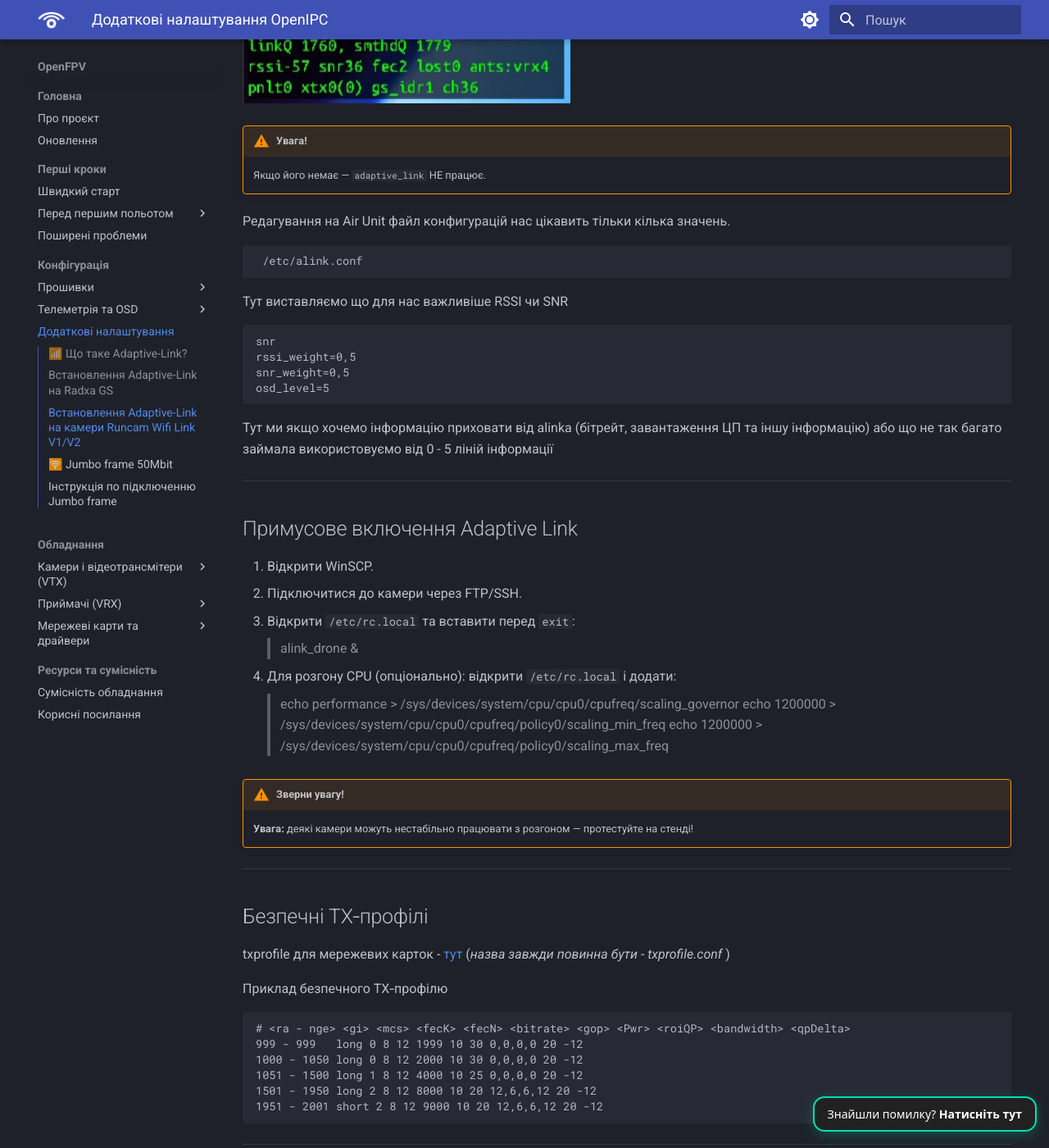
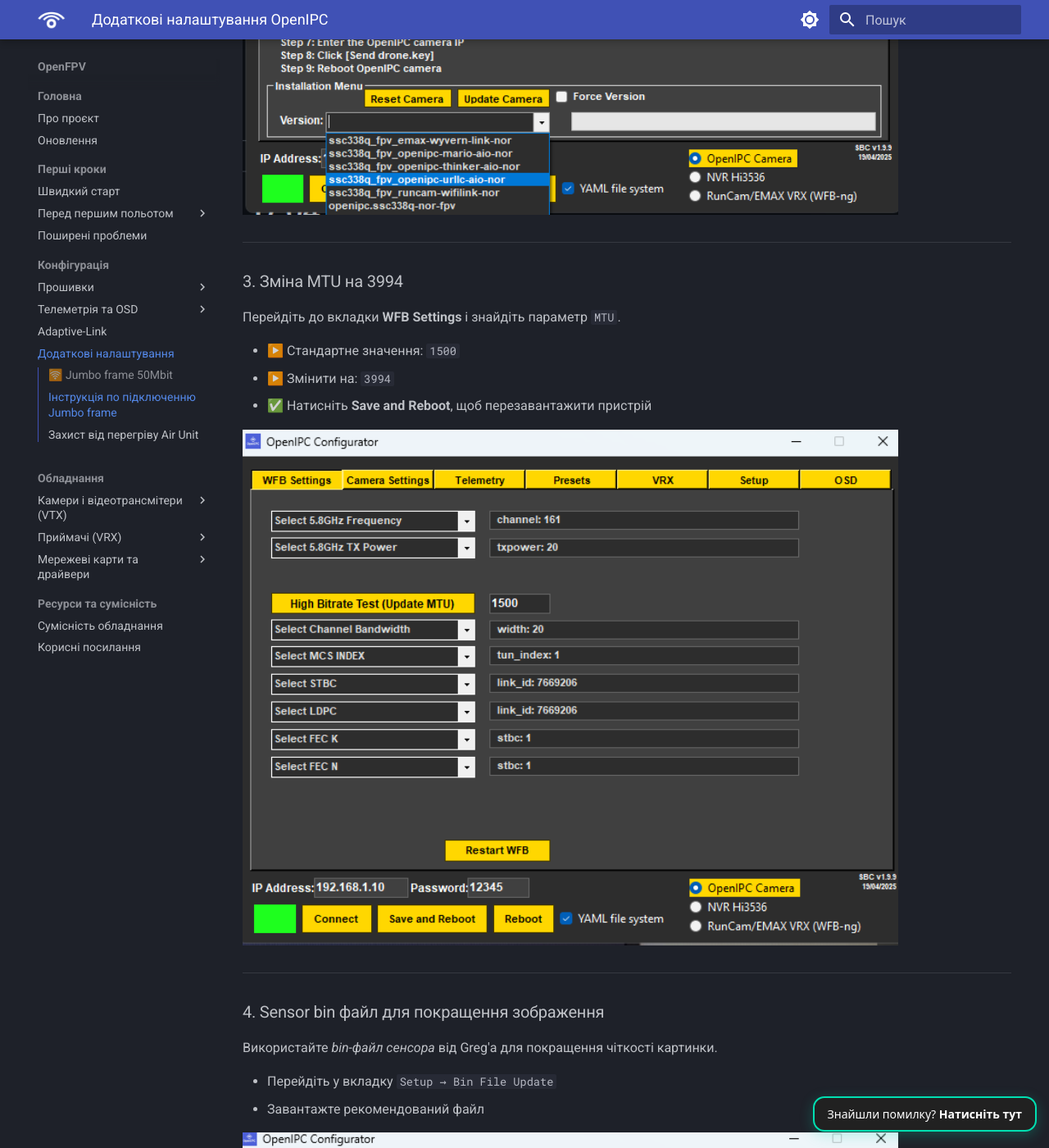
Before and after one commit to Maxwell456/openipc-docs-ukr, an MkDocs documentation site: the page built from docs/advanced.md, in a window 1280 px wide and 1400 px high, scrolled down 1553 px. Shown: the whole window at 82% size. Built offline with MkDocs 1.6.1 and Material for MkDocs 9.7.7, drawn with Linux system fonts in a browser that asks for light colours; some of the changed text lies outside the part shown.

Commit message:
09/05/25
add adaptive link
add bonnet
move scripts

````diff
--- a/docs/advanced.md
+++ b/docs/advanced.md
@@ -1,130 +1,6 @@
 ---
 title: Додаткові налаштування OpenIPC
 description: Детальна інструкція з налаштування Adaptive-Link, Jumbo frame.
----
-
-
-##  📶 Що таке Adaptive-Link?
-
-**Adaptive-Link** — це система, яка **автоматично перемикає якість відео та зв’язку** між дроном і наземною станцією залежно від сили сигналу.
-
-> Коли ви близько — відео чітке й плавне.
-> Коли далеко — якість зменшується, але зв’язок залишається стабільним.
-
-!!! note "Інфо"
-    Тобто, як раніше вручну виставляти потужність більше не потрібно!
-
----
-
-<h2>Як це працює?</h2>
-
-**Adaptive-Link** автоматично контролює:
-
-- Bitrate
-- Потужність передавача
-- Параметри MCS, SNR, RSSI
-- FEC та QoS залежно від відстані та умов
-
----
-
-##  Встановлення Adaptive-Link на Radxa GS
-
-1. Образ v1.9.9 або новіший → відключити живлення Wi-Fi карток.
-2. Перезавантажити Radxa і зайти як `radxa/radxa` або `root/root`.
-3. Виконати `nmtui` — підключитися до домашнього Wi-Fi.
-4. SSH → виконати:
-```
-sudo curl -L -o alink_install.sh https://raw.githubusercontent.com/OpenIPC/adaptive-link/refs/heads/main/alink_install.sh
-sudo chmod +x alink_install.sh
-sudo ./alink_install.sh gs remove
-sudo ./alink_install.sh gs install
-```
-Чекати завершення оновлення. Перезавнтажити VRX.
-
----
-
-##  Встановлення Adaptive-Link на камери Runcam Wifi Link V1/V2
-
-1. Завантажити **[Мультиконфігуратор](https://github.com/OpenIPC/openipc-configurator)**
-2. Розпакувати в папку та запустити.
-3. Підключитися до камери `192.168.1.10` (пароль `12345`).
-4. Натиснути **Connect** (синій — камера пінгується), після конекта визначається тип камери, сенсор та Wi-Fi карта.
-5. Перейти в **Firmware → Runcam → Wifilink → fpv** і натиснути **Update**.
-6. Після оновлення:<br>
-Відкрити Telemetry → увімкнути UART0, додати Mavlink<br>
-Увімкнути Alink Drone → Enable<br>
-
-Після конекту між камерой та радхою ви маєте побачити ось таке віконце <br>
-<img src="/images/alink_window.png" alt="" width="400px"/><br>
-!!! warning "Увага!"
-    Якщо його немає — `adaptive_link` НЕ працює.
-
-Редагування на Air Unit файл конфигурацій нас цікавить тільки кілька значень.
-```
- /etc/alink.conf
-```
-Тут виставляємо що для нас важливіше RSSI чи SNR
-```
-snr
-rssi_weight=0,5
-snr_weight=0,5
-osd_level=5
-```
-Тут ми якщо хочемо інформацію приховати від alinka (бітрейт, завантаження ЦП та іншу інформацію) або що не так багато займала використовуємо від 0 - 5 ліній інформації
-
----
-
-<h2>Примусове включення Adaptive Link</h2>
-
-1. Відкрити WinSCP.
-2. Підключитися до камери через FTP/SSH.
-3. Відкрити `/etc/rc.local` та вставити перед `exit`:
-  >
-  alink_drone &
-
-4. Для розгону CPU (опціонально): відкрити `/etc/rc.local` і додати:
-   >
-   echo performance > /sys/devices/system/cpu/cpu0/cpufreq/scaling_governor
-   echo 1200000 > /sys/devices/system/cpu/cpu0/cpufreq/policy0/scaling_min_freq
-   echo 1200000 > /sys/devices/system/cpu/cpu0/cpufreq/policy0/scaling_max_freq
-
-!!! warning " Зверни увагу!"
-    **Увага:** деякі камери можуть нестабільно працювати з розгоном — протестуйте на стенді!
-
-
-
----
-
-
-<h2>Безпечні TX‑профілі </h2>
-txprofile для мережевих карток - [тут](https://github.com/OpenIPC/adaptive-link/tree/main/txprofiles) (*назва завжди повинна бути - txprofile.conf* )
-
-Приклад безпечного TX‑профілю
-
-```text
-# <ra - nge> <gi> <mcs> <fecK> <fecN> <bitrate> <gop> <Pwr> <roiQP> <bandwidth> <qpDelta>
-999 - 999   long 0 8 12 1999 10 30 0,0,0,0 20 -12
-1000 - 1050 long 0 8 12 2000 10 30 0,0,0,0 20 -12
-1051 - 1500 long 1 8 12 4000 10 25 0,0,0,0 20 -12
-1501 - 1950 long 2 8 12 8000 10 20 12,6,6,12 20 -12
-1951 - 2001 short 2 8 12 9000 10 20 12,6,6,12 20 -12
-```
----
-
-<h2>Параметри TX-файлу</h2>
-
-- **range** — діапазон для адаптивної передачі.
-- **gi** — захисний інтервал.
-- **mcs** — схема модуляції та кодування.
-- **fecK** — кількість інформаційних символів у FEC.
-- **fecN** — загальна кількість символів у FEC.
-- **bitrate** — швидкість передачі даних (біт/с).
-- **gop** — інтервал між ключовими кадрами.
-- **Pwr** — рівень потужності передавача.
-- **roiQP** — квантовування для зони інтересу.
-- **bandwidth** — пропускна здатність каналу.
-- **qpDelta** — коригувальна різниця для QP.
-
 ---
 
 ## 🛜 Jumbo frame 50Mbit
@@ -193,3 +69,18 @@
 
 !!! info "💡 Примітка"
     Значення MTU `3994` забезпечує більший розмір пакетів, що знижує затримки та покращує якість відеопотоку при передачі по Ethernet.
+
+---
+
+## Захист від перегріву Air Unit
+
+1. Відкрити на Air Unit /usr/bin/ та завантажити скрипт
+
+
+!!! info "💡 Примітка"
+    Цей скрипт автоматично перевіряє температуру VTX і Wi-Fi адаптера, та виконує перезапуск пристрою у разі перегріву.
+
+---
+temperatura_check.sh - [завантажити](/build-scripts/temperatura_check.sh)
+
+2.**Далі відкриваємо ```/etc/rc.local/``` та пишемо** ``` temperatura_check &```
--- /dev/null
+++ b/docs/overrides/partials/meta-tags.html
@@ -0,0 +1,4 @@
+<!-- docs/meta-tags.html -->
+{% set page_slug = page.url.strip('/').replace('/', '-') %}
+<meta property="og:image" content="{{ '/images/social/' ~ page_slug ~ '.png' | url }}" />
+<meta name="twitter:card" content="summary_large_image" />
--- a/mkdocs.yml
+++ b/mkdocs.yml
@@ -36,6 +36,7 @@
   language: uk
   logo: images/logo.png
   favicon: images/logo1.png
+  custom_dir: docs/overrides
 
   features:
     - navigation.instant
@@ -63,6 +64,7 @@
 
 plugins:
   - meta-descriptions
+  - social
   - search:
       lang:
         - uk
@@ -92,6 +94,7 @@
           - 40 MHz режим: telemetry/40mhz.md
           - OSD: telemetry/osd.md
           - Перенесення OSD до GS: telemetry/osd-to-gs.md
+      - Adaptive-Link: adaptive-link.md
       - Додаткові налаштування: advanced.md
 
   - Обладнання:
@@ -114,8 +117,7 @@
 
       - Приймачі (VRX):
           - Runcam WifiLink RX: vrx/runcamwifilinkreceiver.md
-          - EMAX Alpha 100 mW: vrx/emaxvrxalpha100mw.md
-          - EMAX Alpha 800 mW: vrx/emaxvrxalpha800mw.md
+          - OpenIPC Bonnet: vrx/openipcbonnet.md
 
       - Мережеві карти та драйвери:
           - RTL8812EU: net-cards/rtl8812eu.md
````
Also changed, not shown: docs/adaptive-link.md (added, +127 -0 lines), docs/build-scripts/copy-og-images.py (added, +13 -0 lines), docs/vrx/openipcbonnet.md (added, +95 -0 lines), docs/build-scripts/generate_sitemap.py (renamed from generate_sitemap.py), docs/config/nginx.conf (renamed from nginx.conf), docs/images/bonnet.png (added), docs/images/bonnet1.png (added), docs/images/bonnet2.png (added), 3 other files.
